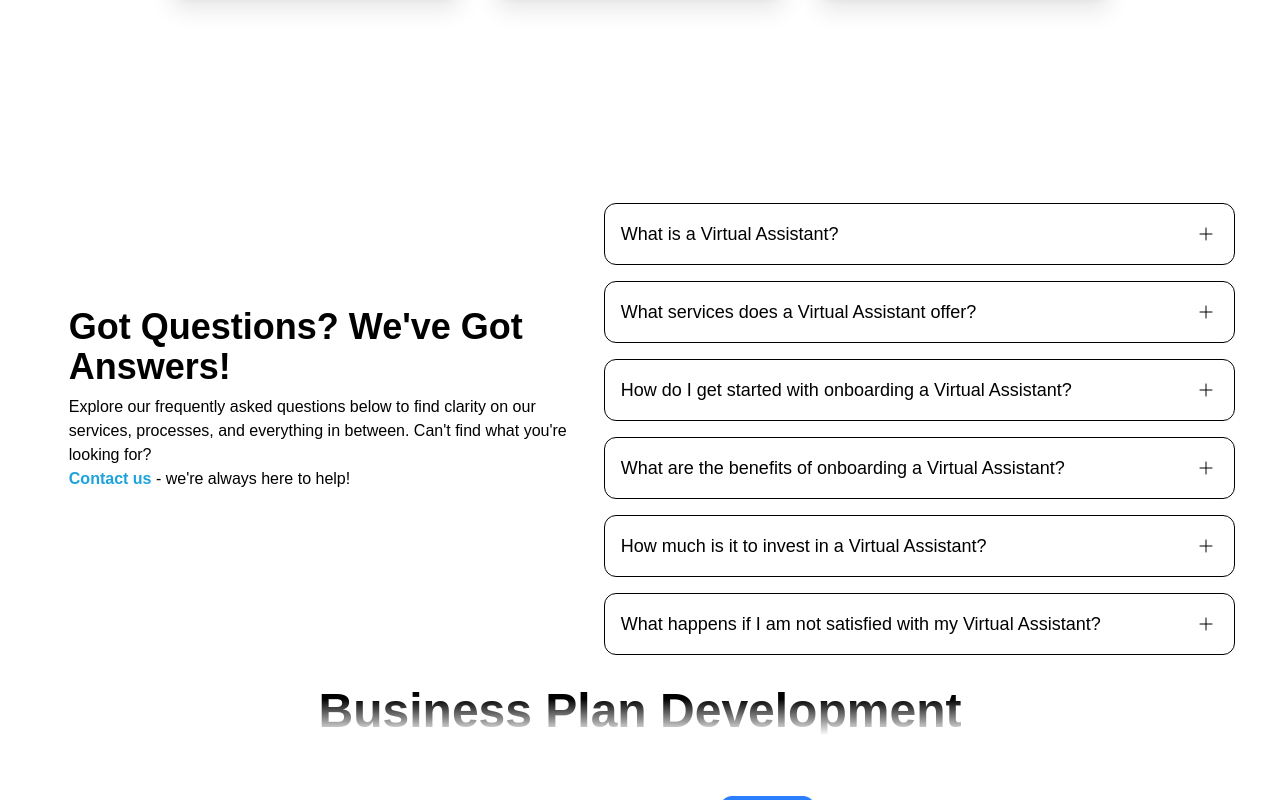
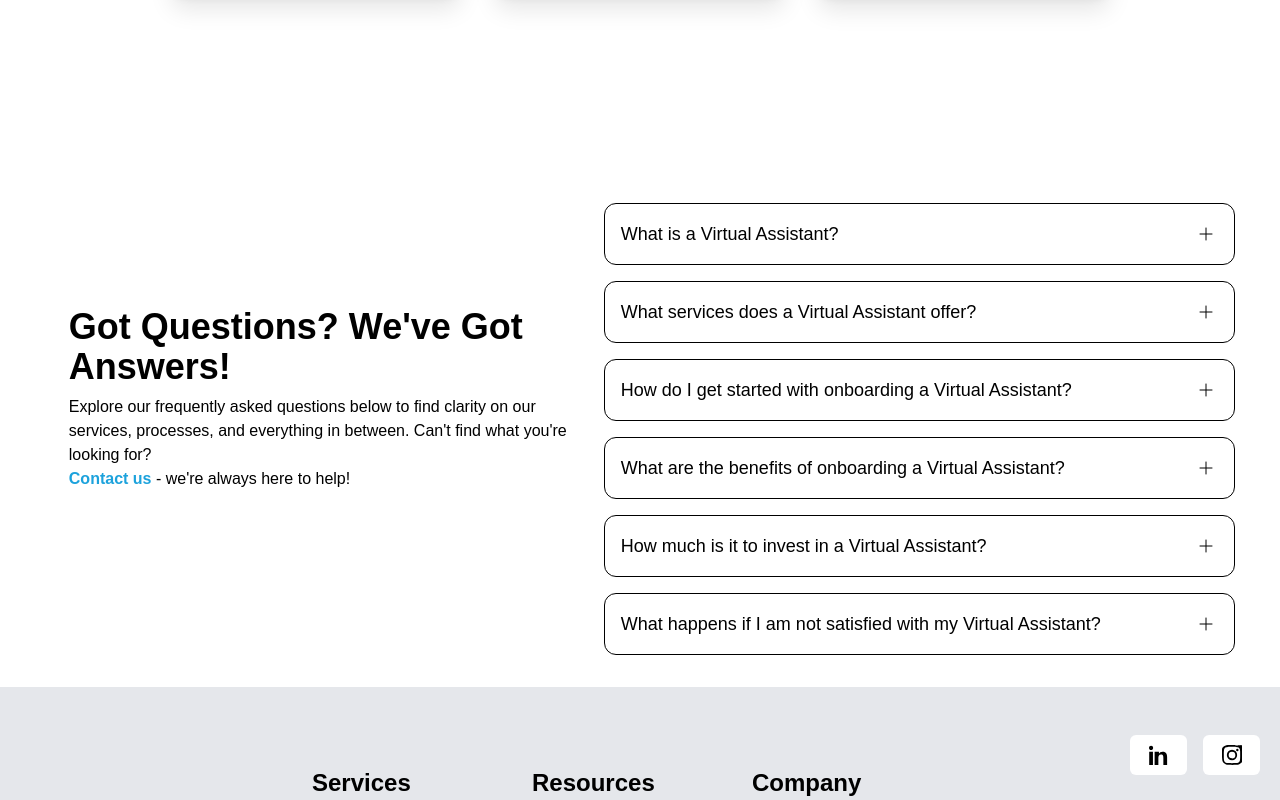
Before and after one commit to realtyeaseai/website, a Next.js app: page / in a window 1280 px wide. Shown: the part 2000-2800 px from the top of the page. Built offline with nearby package versions, Linux system fonts and the light colour scheme.

Commit message:
Updated landing page

```diff
--- a/src/app/page.tsx
+++ b/src/app/page.tsx
@@ -7,7 +7,6 @@ import {
     // PricingSection,
   } from '../components/landingPage/lpExports'
   import FadeInOnView from '@/components/FadeInOnView'
-import PricingCards from '@/components/landingPage/PricingSection';
 
 
 
@@ -33,11 +32,6 @@ export default function HomePage() {
       <FAQ />
     </FadeInOnView>
   </div>
-  <div id="faq" className="w-full">
-    <FadeInOnView delay={0.3}>
-      <PricingCards />
-    </FadeInOnView>
-  </div>
   </div>
 );
 }
```
Also changed, not shown: 1 other file (tests, documents, lock files or other folders).
